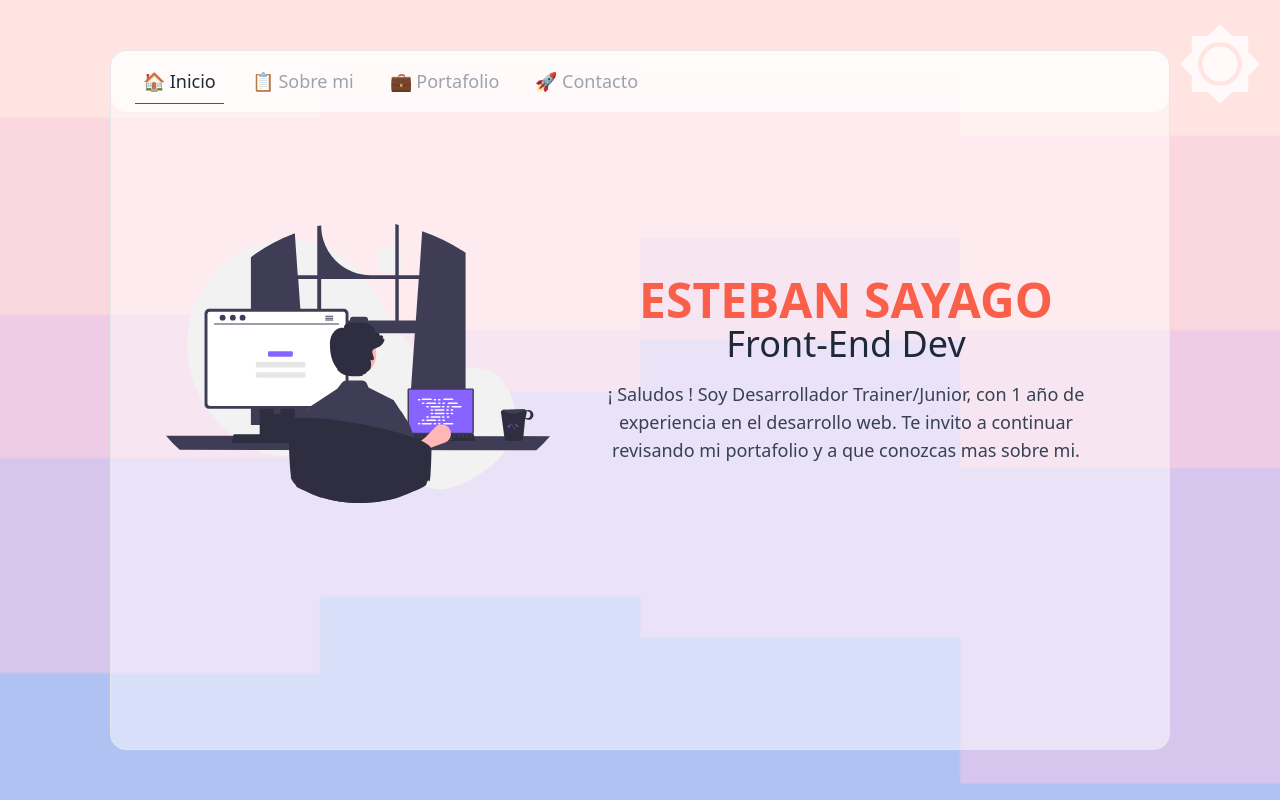
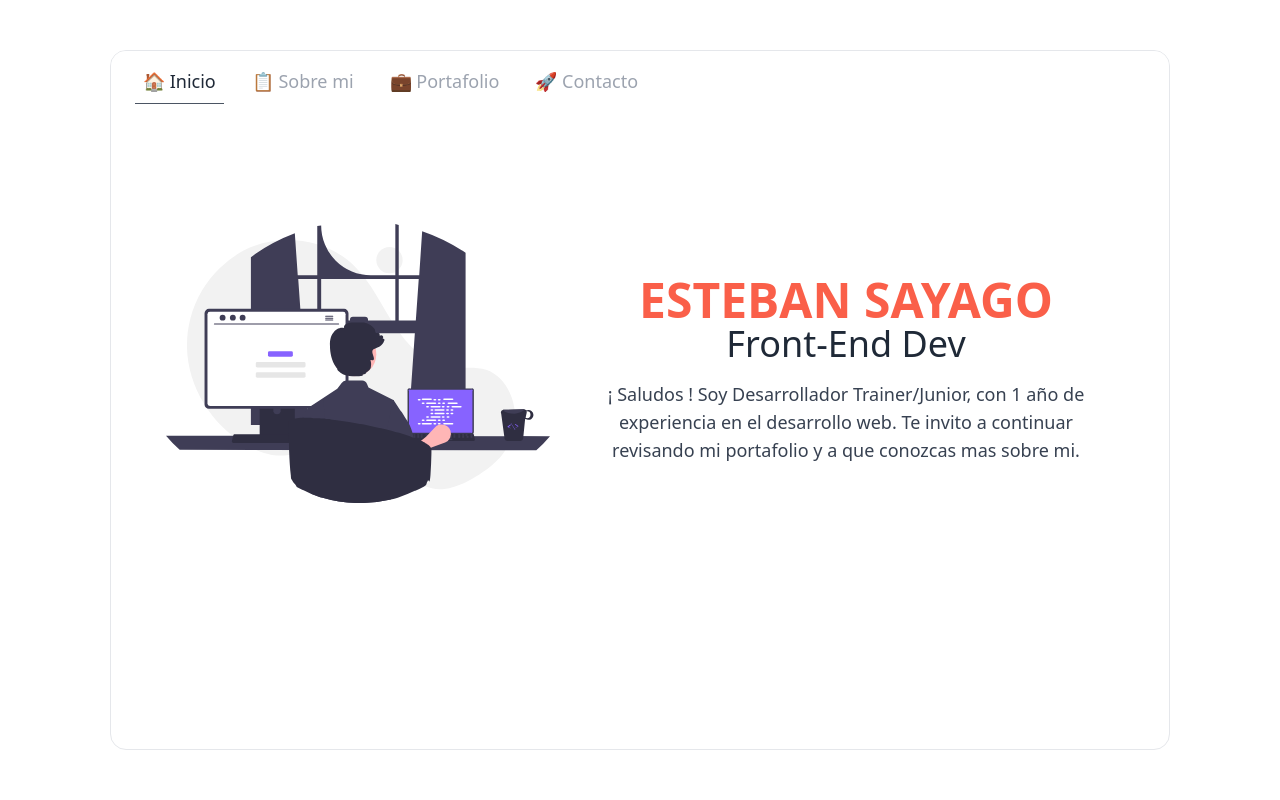
Before and after one commit to Puchinn/Portafolio, a React (Vite) app: page / in a window 1280 px wide. Built offline with nearby package versions, Linux system fonts and the light colour scheme.

Commit message:
componer el componente 'contenedor' directamente en App

```diff
--- a/src/App.jsx
+++ b/src/App.jsx
@@ -1,12 +1,14 @@
-import FondoDePagina from "./components/FondoDePagina"
-import Contenedor from "./components/Contenedor"
+import Menu from "./components/nav/Menu"
+import { Outlet } from "react-router-dom"
 
 function App() {
     return (
-        <>
-            <Contenedor />
-            <FondoDePagina />
-        </>
+        <div className="flex h-screen w-screen items-center justify-center px-1 py-1">
+            <div className="relative h-full w-full overflow-y-scroll rounded-md border bg-white bg-opacity-50  dark:bg-black dark:bg-opacity-60 md:rounded-2xl xl:max-h-[700px] xl:w-5/6 xl:max-w-7xl">
+                <Menu />
+                <Outlet />
+            </div>
+        </div>
     )
 }
 
```
